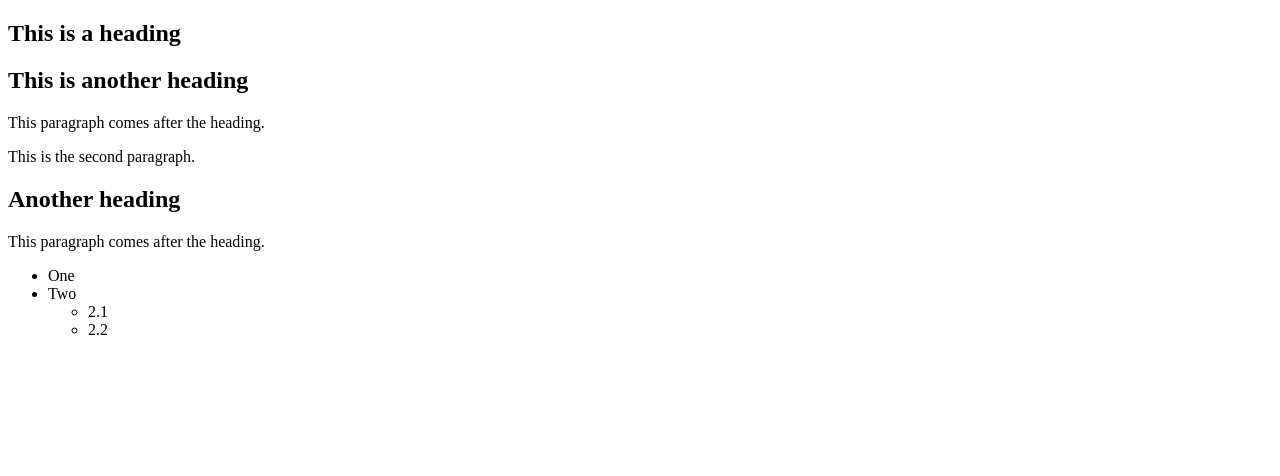
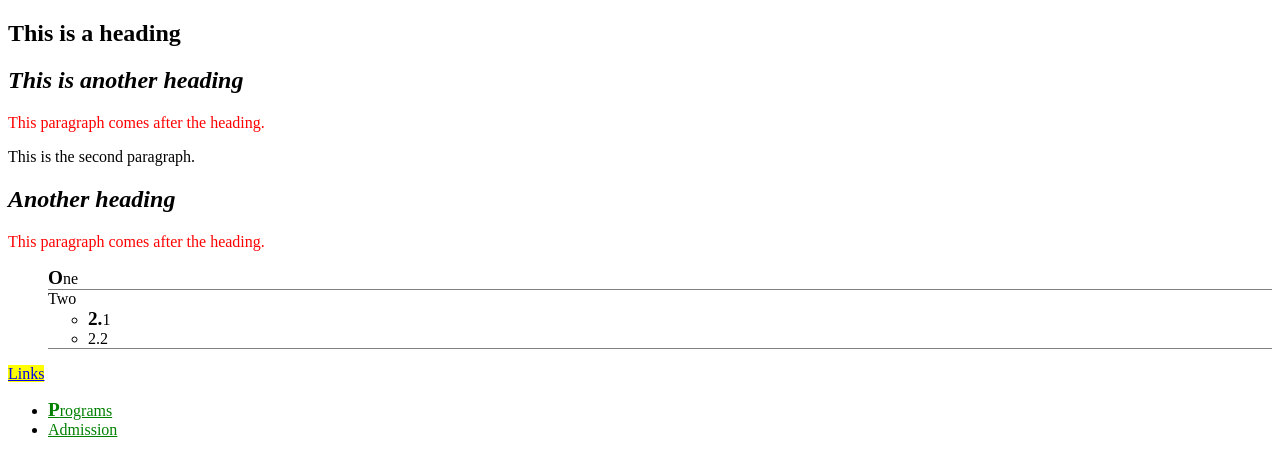
Before and after one commit to mwong454/week6, a plain HTML site: page index.html in a window 1280 px wide. Drawn offline with Linux system fonts and the light colour scheme; files that its build step writes are made by us from their sources.

Commit message:
added pseudo class

```diff
--- a/index.html
+++ b/index.html
@@ -2,6 +2,8 @@
 <html>
 <head>
 <title>week6</title>
+<link rel="stylesheet" href="stylesheet.css">
+
 <body>
         <h2>This is a heading</h2>
         <div class="container">
@@ -22,7 +24,11 @@
                 </li>
             </ul>
         </div>
-
+        <a title="BCIT homepage" href="https://bcit.ca">Links</a>
+             <ul>
+                <li><a title ="programs" href="https://www.bcit.ca/study/">Programs</a></li>
+                 <li><a title ="admission" href="https://www.bcit.ca/admission">Admission</a></li>
+             </ul>
 </body>
 </head>
 </html>
--- a/style.css/stylesheet.css
+++ b/style.css/stylesheet.css
@@ -10,3 +10,24 @@ h2+p{
     border-bottom: grey solid 1px;
     list-style: none;
 }
+
+li > a:link {
+    color: green;
+}
+
+li > a:visited {
+    color: red;
+}
+
+li > a:hover {
+    color: pink;
+}
+
+li:first-child::first-letter {
+    font-weight: bold;
+    font-size: 120%;
+}
+
+a[href*="https://bcit"] {
+    background: yellow;
+}
```
Lines whose indentation alone changed are shown as unchanged.
